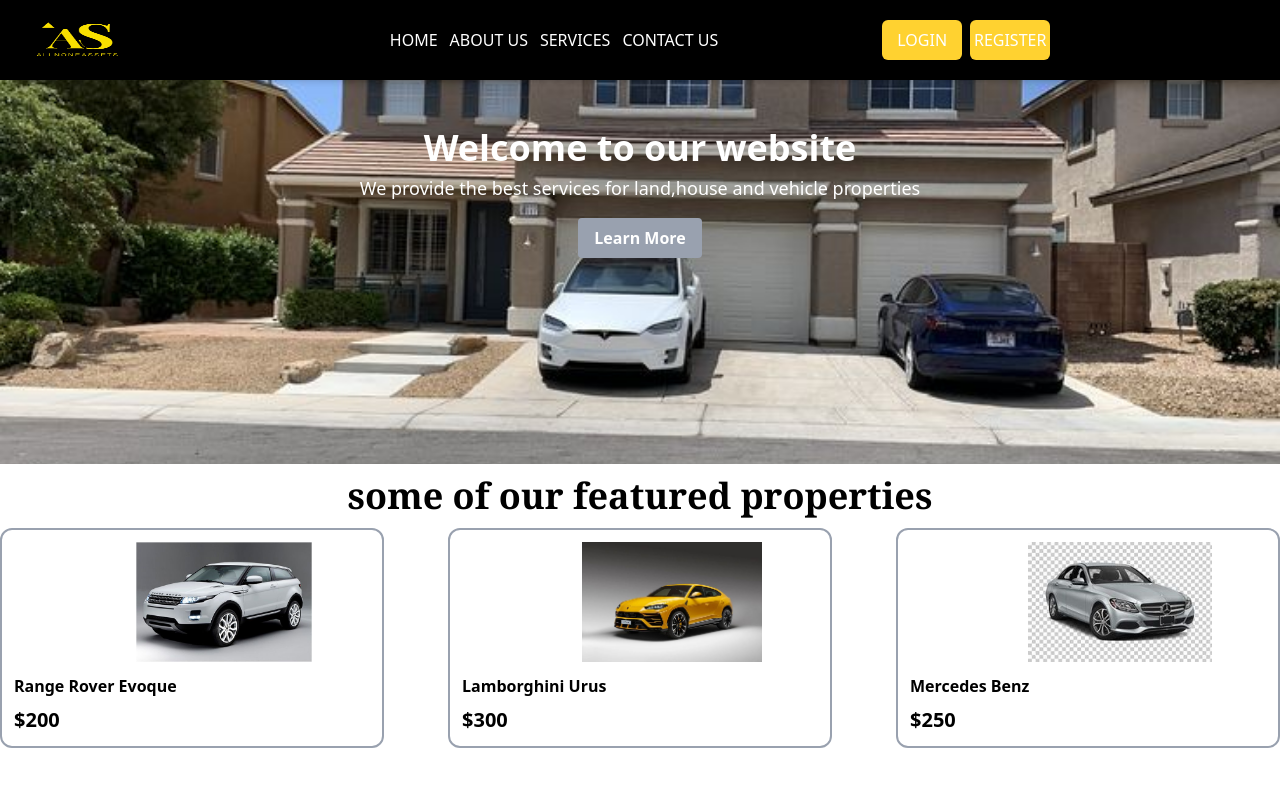
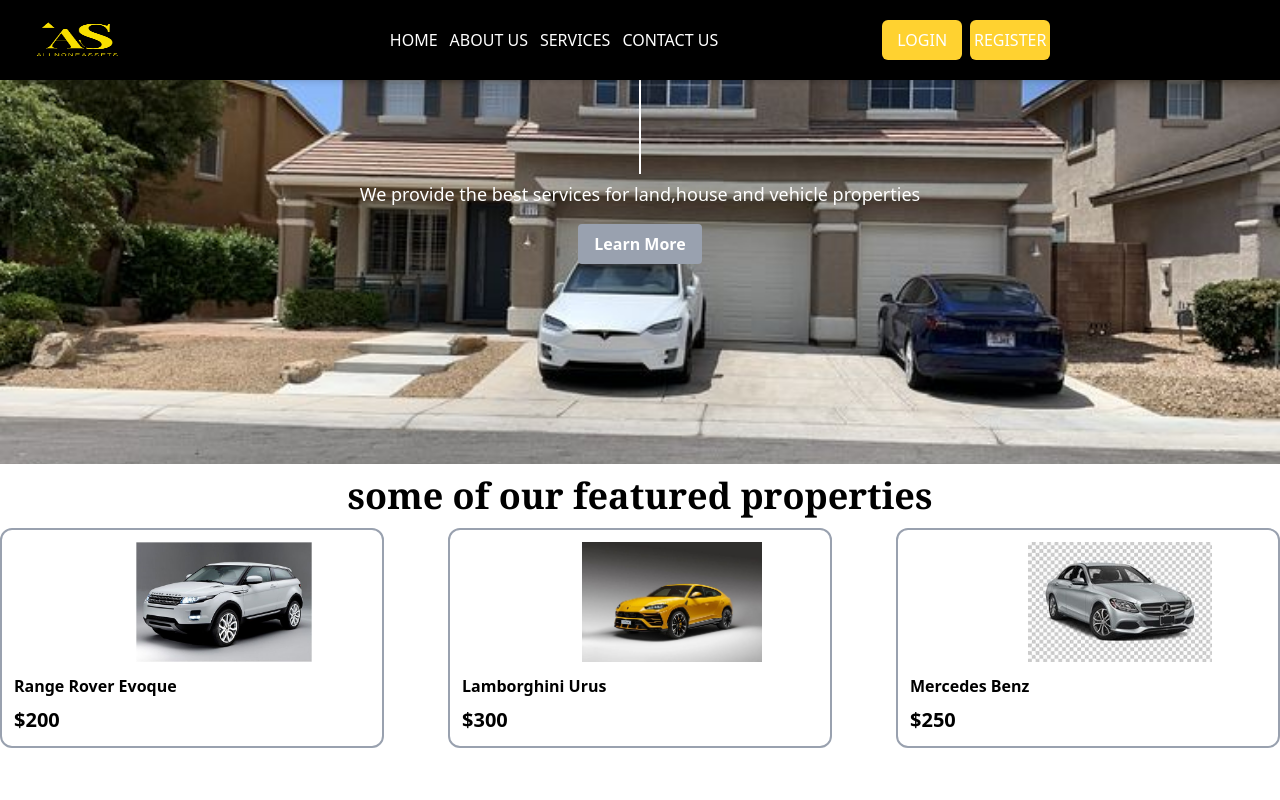
Before and after one commit to mutheeEverlyn/unified-frontend, a React (Vite) app: page / in a window 1280 px wide. Shown: the top 800 px of the page. Built offline with nearby package versions, Linux system fonts and the light colour scheme.

Commit message:
Add typing animation to Hero component title and enhance CSS styles

```diff
--- a/src/components/Hero.tsx
+++ b/src/components/Hero.tsx
@@ -5,7 +5,7 @@
     <div>
       <div className="w-full max-w-full min-h-96 hero bg-cover bg-center bg-no-repeat" style={{backgroundImage:`url(${hero})`}}>
         <div className="hero-content text-center text-white">
-          <h1 className="text-4xl font-bold py-12 pb-1.5">Welcome to our website</h1>
+          <h1 className="text-4xl font-bold py-12 pb-1.5 animate-typing">Welcome to our website</h1>
           <p className="text-lg mt-0">We provide the best services for land,house and vehicle properties</p>
           <button className="bg-gray-400 hover:bg-amber-300 text-white font-bold py-2 px-4 rounded mt-4 *:transition duration-500"><Link to="/about-us">Learn More</Link></button>
           </div>
--- a/src/index.css
+++ b/src/index.css
@@ -1,7 +1,33 @@
 @import "tailwindcss";
 
-.login{
-    background-image:url('./assets/Hero.jpg');
-    background-repeat: no-repeat;
-    background-size:cover;
+.login {
+  background-image: url('./assets/Hero.jpg');
+  background-repeat: no-repeat;
+  background-size: cover;
 }
+
+@keyframes typing {
+  0% {
+    width: 0ch;
+  }
+  50% {
+    width: 20ch;
+  }
+  100% {
+    width: 0ch;
+  }
+}
+
+@keyframes blink {
+  50% {
+    border-color: transparent;
+  }
+}
+
+.animate-typing {
+  display: inline-block;
+  overflow: hidden;
+  white-space: nowrap;
+  border-right: 2px solid white;
+  animation: typing 6s steps(20, end) infinite, blink 0.5s step-end infinite;
+}
```
